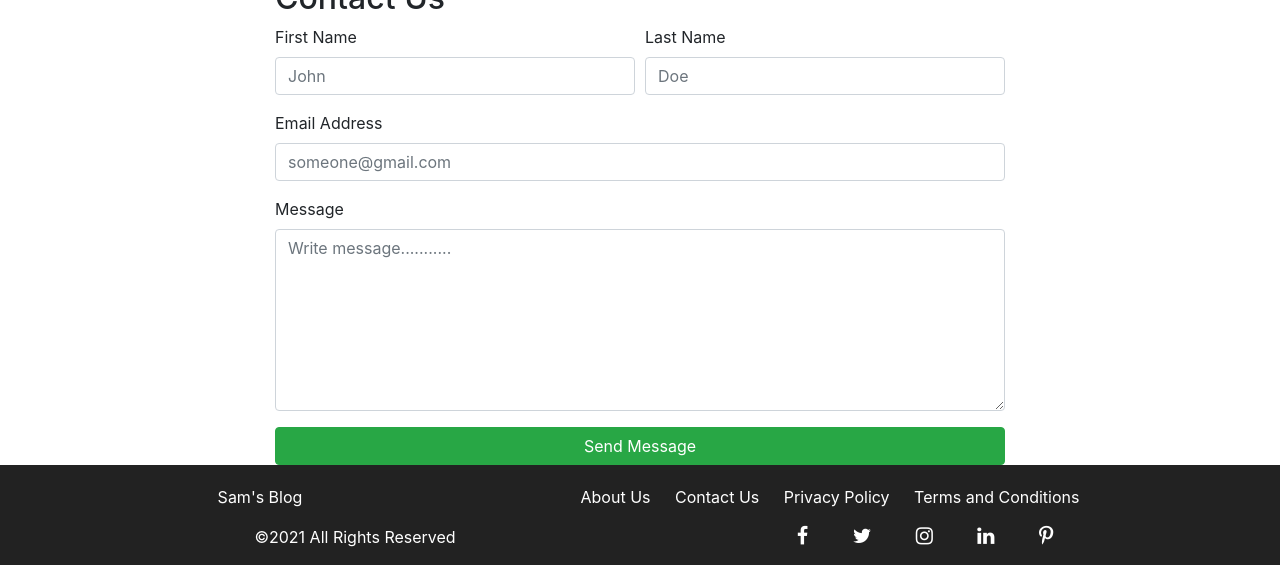
After one commit to samuelkaranja/News, a Django app: page /Contact-Us/ in a window 1280 px wide. The commit adds this page. Shown: the part 341-906 px from the top of the page. Run offline with Django 3.2, Linux system fonts and the light colour scheme; a user stored in the database is signed in; data comes from the database, SQL or seed files in the repository; both versions use the stored data as it was after the commit; some libraries are stand-ins or nearby versions.

Commit message:
Added Contact page

```diff
--- a/Posts/admin.py
+++ b/Posts/admin.py
@@ -1,7 +1,8 @@
 from django.contrib import admin
-from . models import Post, Newsletter, Comment
+from . models import Post, Newsletter, Comment, Contact
 # Register your models here.
 
 admin.site.register(Post)
 admin.site.register(Newsletter)
 admin.site.register(Comment)
+admin.site.register(Contact)
--- a/Posts/forms.py
+++ b/Posts/forms.py
@@ -1,5 +1,5 @@
 from django import forms
-from . models import Newsletter, Comment, Post
+from . models import Newsletter, Comment, Post, Contact
 from ckeditor.widgets import CKEditorWidget
 
 class PostForm(forms.ModelForm):
@@ -19,3 +19,8 @@ class CommentForm(forms.ModelForm):
     class Meta:
         model = Comment
         fields = ['name', 'message']
+
+class ContactForm(forms.ModelForm):
+    class Meta:
+        model = Contact
+        fields = '__all__'
--- a/Posts/models.py
+++ b/Posts/models.py
@@ -57,3 +57,12 @@ class Newsletter(models.Model):
 
     def __str__(self):
         return self.email
+
+class Contact(models.Model):
+    firstname = models.CharField(max_length=200)
+    lastname = models.CharField(max_length=200)
+    email = models.EmailField()
+    message = models.TextField()
+
+    def __str__(self):
+        return self.firstname + self.lastname
--- a/Posts/templates/Posts/base.html
+++ b/Posts/templates/Posts/base.html
@@ -33,7 +33,7 @@
                     <a class="nav-link" href="{% url 'about' %}">About</a>
                 </li>
                 <li class="nav-item">
-                    <a class="nav-link" href="#">Contact Us</a>
+                    <a class="nav-link" href="{% url 'contact' %}">Contact Us</a>
                 </li>
             </ul>
 
--- /dev/null
+++ b/Posts/templates/Posts/contact.html
@@ -0,0 +1,38 @@
+{% extends 'Posts/base.html' %}
+{% load static %}
+{% load widget_tweaks %}
+
+{% block content %}
+    <div class="contact">
+        <div class='container'>
+            <div class="row justify-content-center">
+                <div class="col-md-8">
+                    <h2>Contact Us</h2>
+                    <form method="POST">
+                        {% csrf_token %}
+
+                        <div class="form-row">
+                            <div class="form-group col-md-6">
+                                <label>First Name</label>
+                                {% render_field form.firstname type="text" class="form-control" placeholder="John" %}
+                            </div>
+                            <div class="form-group col-md-6">
+                                <label>Last Name</label>
+                                {% render_field form.lastname type="text" class="form-control" placeholder="Doe" %}
+                            </div>
+                        </div>
+                        <div class="form-group">
+                            <label>Email Address</label>
+                            {% render_field form.email type="email" class="form-control" id="inputAddress" placeholder="someone@gmail.com" %}
+                        </div>
+                        <div class="form-group">
+                            <label>Message</label>
+                            {% render_field form.message class="form-control" rows="7" placeholder="Write message..........." %}
+                        </div>
+                        <button type="submit" class="btn btn-block btn-success">Send Message</button>
+                    </form>
+                </div>
+            </div>
+        </div>
+    </div>
+{% endblock %}
--- a/Posts/templates/Posts/details.html
+++ b/Posts/templates/Posts/details.html
@@ -38,7 +38,7 @@
                                 {% endfor %}
                             {% endif %}
                             <br><br>
-                            <button type="button" class="btn btn-primary" data-toggle="collapse" data-target="#comment">Add A Comment</button>
+                            <button type="button" class="btn btn-primary" data-toggle="collapse" data-target="#comment">Add A Comment</button><br><br>
                             <div id="comment" class="collapse">
                                 <form method="POST">
                                     {% csrf_token %}
--- a/Posts/urls.py
+++ b/Posts/urls.py
@@ -4,6 +4,7 @@ from . import views
 urlpatterns = [
     path('', views.Index, name='home'),
     path('details/<int:pk>/', views.details, name="details"),
-    path('CreateNewPost', views.createPost, name="createPost"),
-    path('About-Us', views.About, name="about"),
+    path('CreateNewPost/', views.createPost, name="createPost"),
+    path('About-Us/', views.About, name="about"),
+    path('Contact-Us/', views.Contact, name="contact"),
 ]
--- a/Posts/views.py
+++ b/Posts/views.py
@@ -2,7 +2,7 @@ from django.shortcuts import redirect, render
 from . models import Post
 from django.contrib import messages
 from django.contrib.auth.decorators import login_required
-from . forms import NewsletterForm, CommentForm, PostForm
+from . forms import NewsletterForm, CommentForm, PostForm, ContactForm
 
 # Create your views here.
 
@@ -85,6 +85,18 @@ def createPost(request):
 def About(request):
     return render(request, 'Posts/about.html')
 
+@login_required(login_url="login")
+def Contact(request):
+    if request.method == 'POST':
+        form = ContactForm(request.POST)
+        if form.is_valid():
+            form.save()
+            messages.success(request, 'Message sent successfully!!!')
+            return redirect('contact')
+    else:
+        form = ContactForm()
+    return render(request, 'Posts/contact.html', {'form': form})
+
 # def Search(request):
 #     post_list = Post.objects.all()
 #     filter = PostFilter(request.GET, queryset=post_list)
```
Also changed, not shown: Posts/static/Posts/css/style.css (+12 -1 lines), Posts/migrations/0006_auto_20220614_1533.py (added), db.sqlite3.
